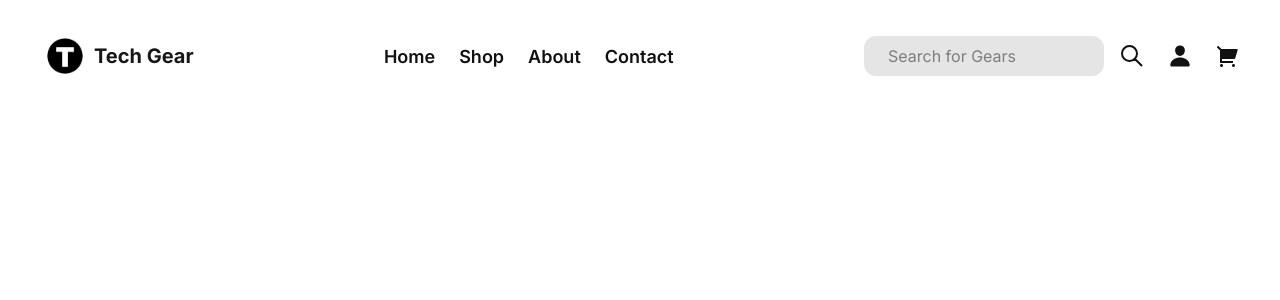
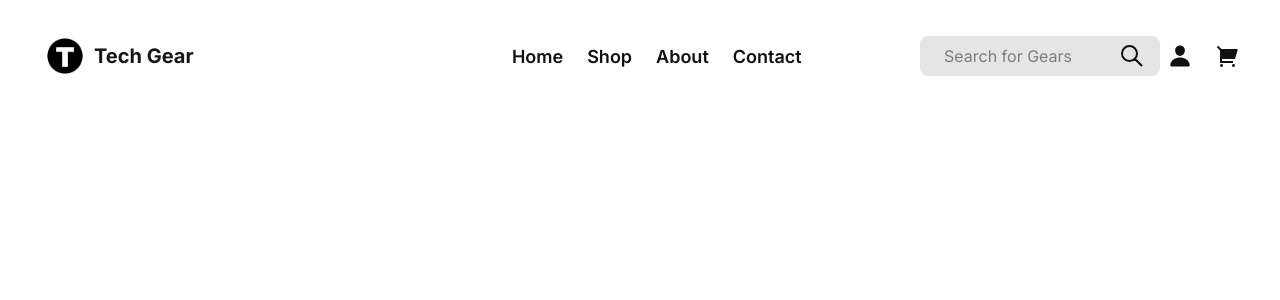
Before and after one commit to SajeedAninda/Tech-Gear, a Next.js app: page / in a window 1280 px wide. Both pictures are taken after a click on the icon 1132 px from the left and 56 px from the top of the page. Shown: the top 300 px of the page. Built offline with nearby package versions, Linux system fonts and the light colour scheme.

Commit message:
Added transition to the appearance of the search bar

```diff
--- a/src/components/Navbar/Navbar.jsx
+++ b/src/components/Navbar/Navbar.jsx
@@ -15,7 +15,7 @@ const Navbar = () => {
   }
 
   return (
-    <div className=''>
+    <div>
       <div className='h-[14vh] bg-white w-[1200px] mx-auto flex items-center justify-between'>
         <Link
           href={'/'}
@@ -40,17 +40,20 @@ const Navbar = () => {
           </p>
         </div>
 
-        <div className='customs flex gap-6 items-center'>
-          <div className='flex items-center gap-4'>
+        <div className='customs flex gap-6 items-center relative'>
+          <div className='flex items-center gap-4 overflow-hidden'>
             <input
-              className={`w-[240px] rounded-xl bg-[#E5E5E5] py-2 px-6 ${
-                !showSearch ? 'hidden' : ''
+              className={`absolute right-20 top-1/2 -translate-y-1/2 w-[240px] rounded-lg bg-[#E5E5E5] py-2 px-6 transition-all duration-500 ease-in-out ${
+                showSearch ? 'opacity-100 translate-x-0' : 'opacity-0 -translate-x-full'
               }`}
               type='text'
               name='search'
               placeholder='Search for Gears'
             />
-            <GrSearch onClick={handleShowSearch} className='text-[#111111] text-[24px] font-bold hover:opacity-65 cursor-pointer' />
+            <GrSearch
+              onClick={handleShowSearch}
+              className='text-[#111111] text-[24px] font-bold hover:opacity-65 cursor-pointer relative z-10'
+            />
           </div>
           <IoPerson className='text-[#111111] text-[24px] font-bold hover:opacity-65 cursor-pointer' />
           <RiShoppingCart2Fill className='text-[#111111] text-[24px] font-bold hover:opacity-65 cursor-pointer' />
```
